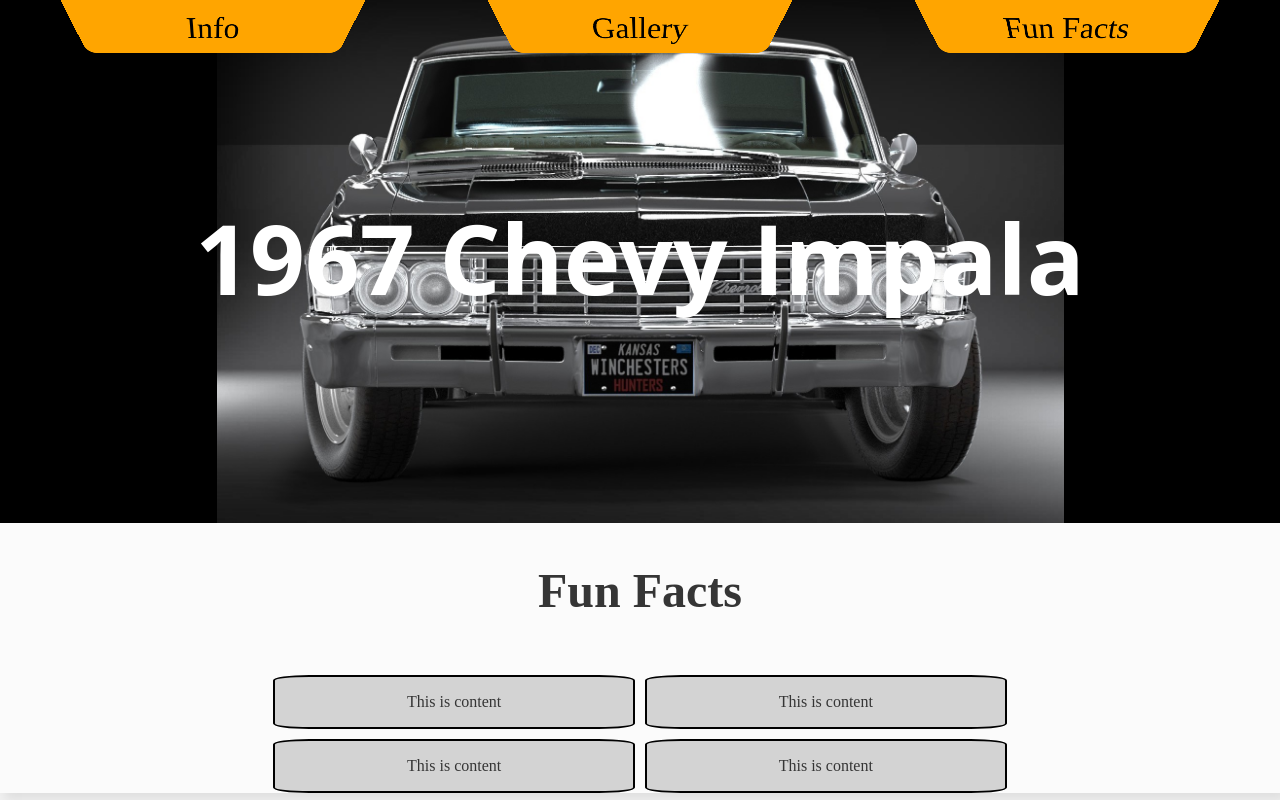
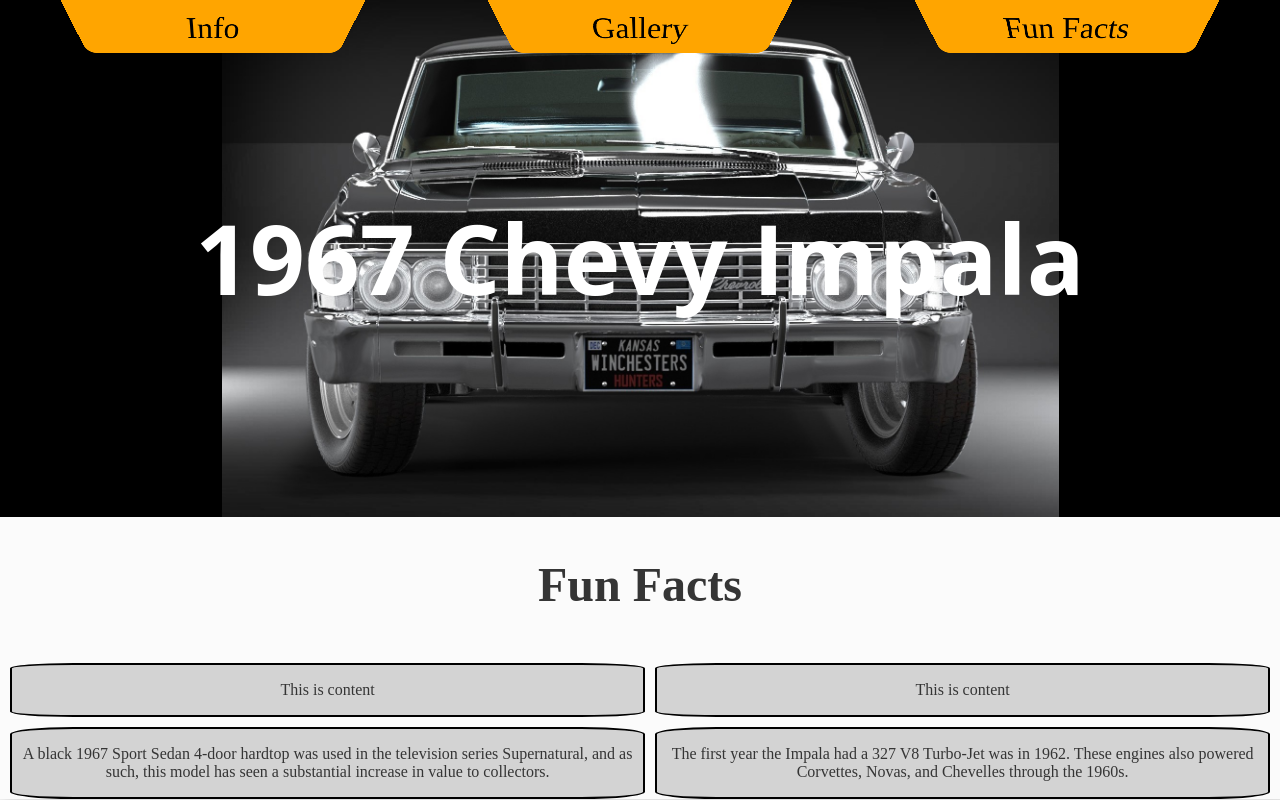
Before and after one commit to Koliver517/Car-Project, a plain HTML site: page FunFacts.html in a window 1280 px wide. Drawn offline with Linux system fonts and the light colour scheme.

Commit message:
FunFacts Pt2
Added 2 fun facts

```diff
--- a/FunFacts.html
+++ b/FunFacts.html
@@ -26,10 +26,10 @@
             <p>This is content</p>
         </div>
         <div class="box third">
-            <p>This is content</p>
+            <p>A black 1967 Sport Sedan 4-door hardtop was used in the television series Supernatural, and as such, this model has seen a substantial increase in value to collectors.</p>
         </div>
         <div class="box fourth">
-            <p>This is content</p>
+            <p>The first year the Impala had a 327 V8 Turbo-Jet was in 1962. These engines also powered Corvettes, Novas, and Chevelles through the 1960s.</p>
         </div>
     </div>
 </body>
```
